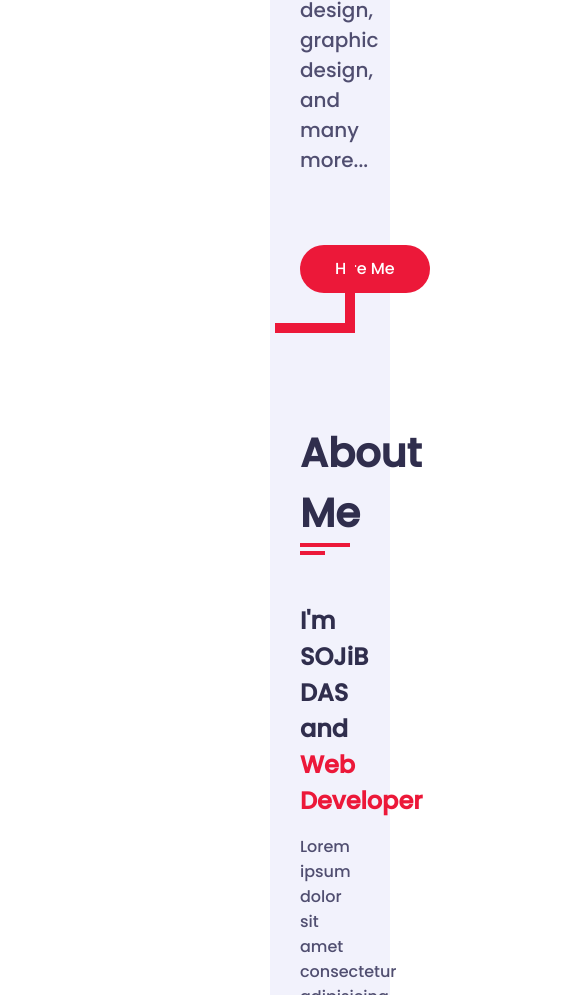
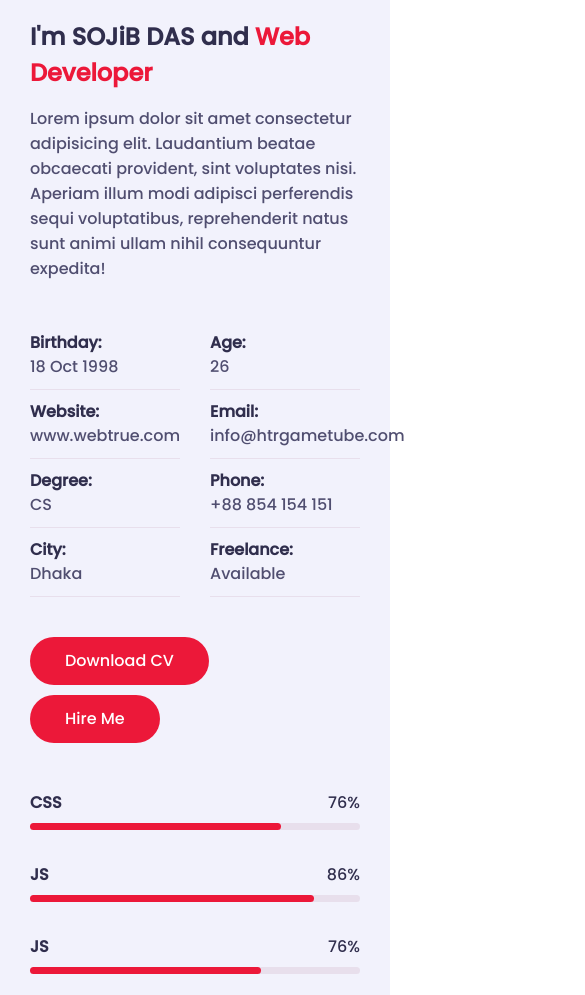
Before and after one commit to The-webtrue/htrgametube, a plain HTML site: page index.html in a window 390 px wide. Shown: the part 1005-2000 px from the top of the page, 585 px wide, since content can reach past the window. Drawn offline with Linux system fonts and the light colour scheme; a web font is replaced by a local one.

Commit message:
responsived

```diff
--- a/style.css
+++ b/style.css
@@ -743,3 +743,54 @@ h3 .my-profession
     height: 50px;
     padding: 0 50px;
 }
+
+@media (max-width : 1134px)
+{
+    .aside
+    {
+        left: -270px;
+    }
+    .main-contant
+    {
+        padding-left: 0;
+    }
+    .about .about-content .personal-info .info-item p span
+    {
+        display: block;
+        margin-left: 0;
+    }
+}
+@media (max-width : 991px)
+{
+    .contact .contact-info-item,
+    .portfolio .portfolio-item,
+    .service .service-item
+    {
+        flex: 0 0 50%;
+        max-width: 50%;
+    }
+    .home .home-info
+    {
+        flex: 0 0 100%;
+        max-width: 100%;
+    }
+    .home .home-img
+    {
+        display: none;
+    }
+}
+@media (max-width : 767px)
+{
+    .contact .contact-form .col-6,
+    .contact .contact-info-item,
+    .portfolio .portfolio-item,
+    .service .service-item,
+    .about .about-content .education,
+    .about .about-content .experience,
+    .about .about-content .skills,
+    .about .about-content .personal-info
+    {
+        flex: 0 0 100%;
+        max-width: 100%;
+    }
+}
```
